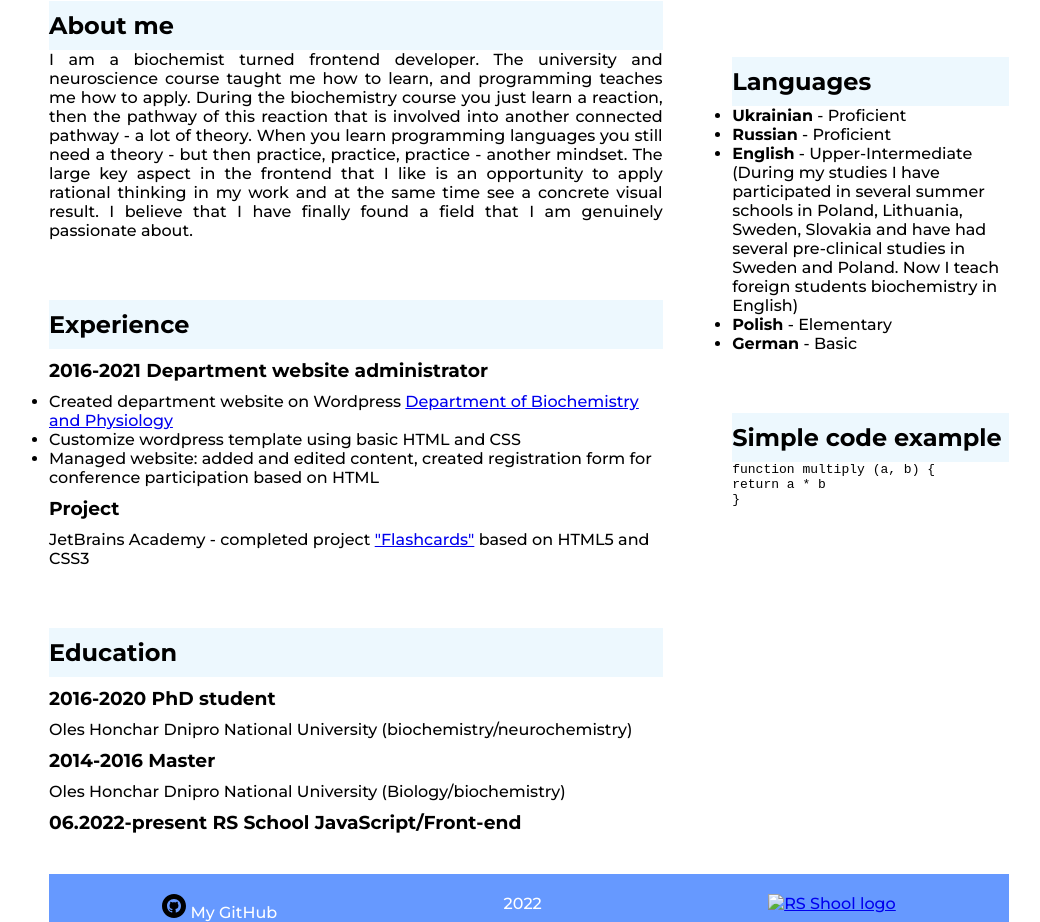
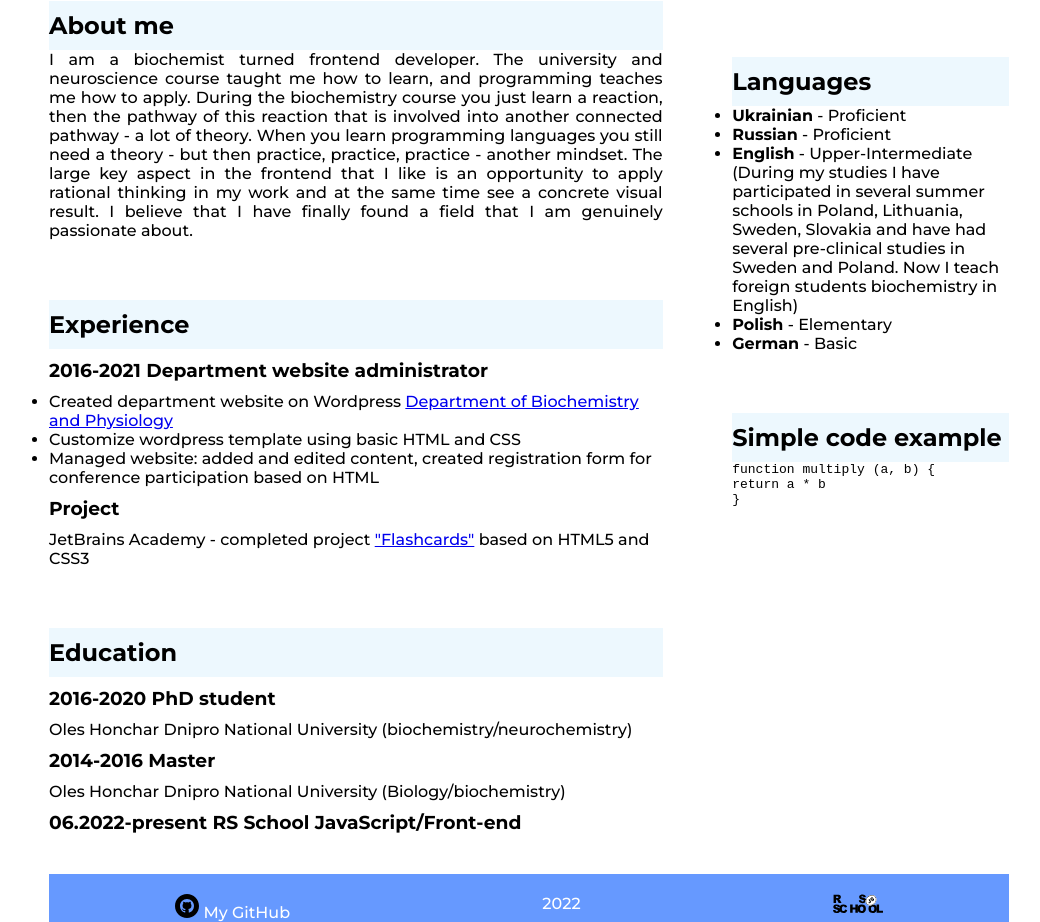
Before and after one commit to dr-leno/rsschool-cv, a plain HTML site: page index.html in a window 1280 px wide. Shown: the part 501-1423 px from the top of the page, without its empty margins (111-1151 px from the left). Drawn offline with Linux system fonts and the light colour scheme; the site is published under a folder, as on GitHub Pages, so addresses that start at the root find nothing.

Commit message:
fix: add . for rsschool logo file path

```diff
--- a/index.html
+++ b/index.html
@@ -127,8 +127,8 @@ return a * b
             <a class="footer_github" href="https://github.com/dr-leno" target="_blank"><img src="./images/github-4.svg"
                     alt="github logo"> My GitHub</a>
             <p class="footer_year">2022</p>
-            <a class="footer_rsschool" href="https://rs.school/js/"><img width="50" src="/images/rs_school_js.svg"
-                    alt="RS Shool logo"></a>
+            <a class="footer_rsschool" href="https://rs.school/js/"><img width="50" src="./images/rs_school_js.svg"
+                    alt="RS School logo"></a>
         </footer>
     </div>
 </body>
```
